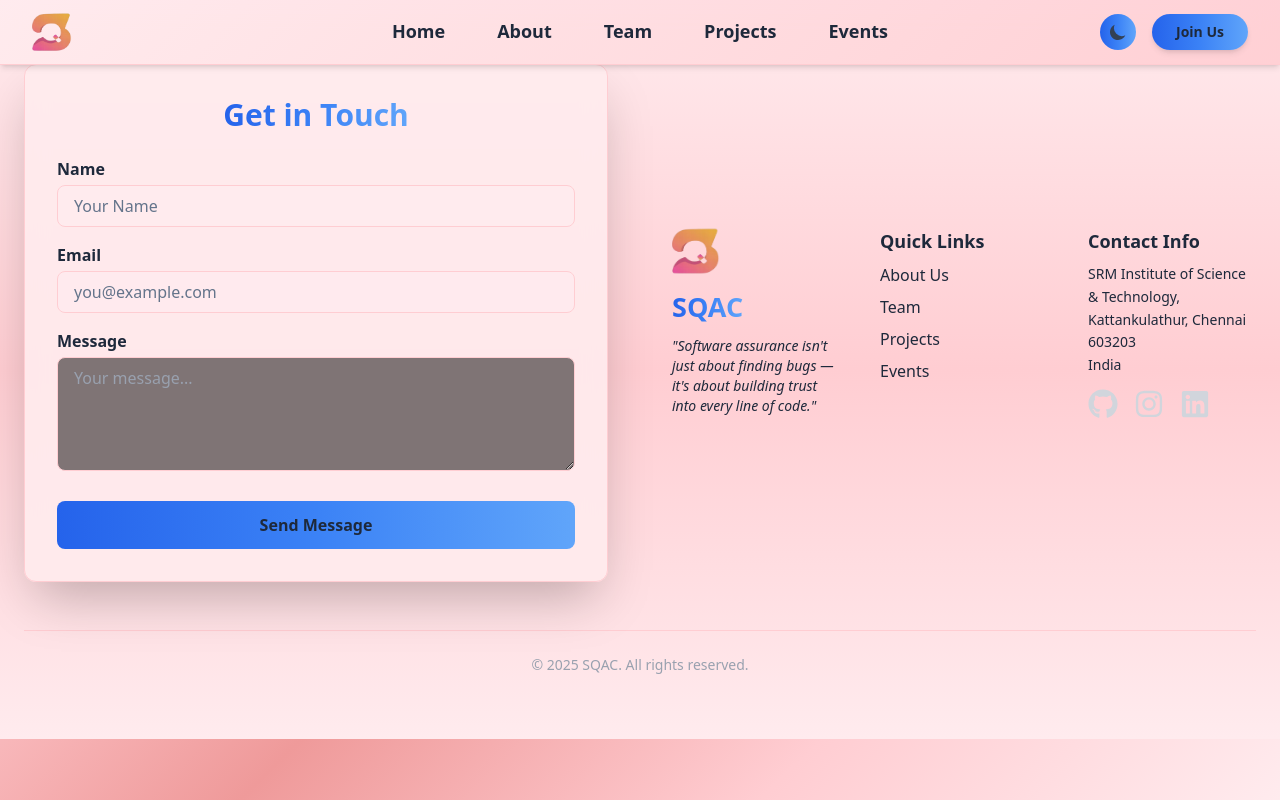
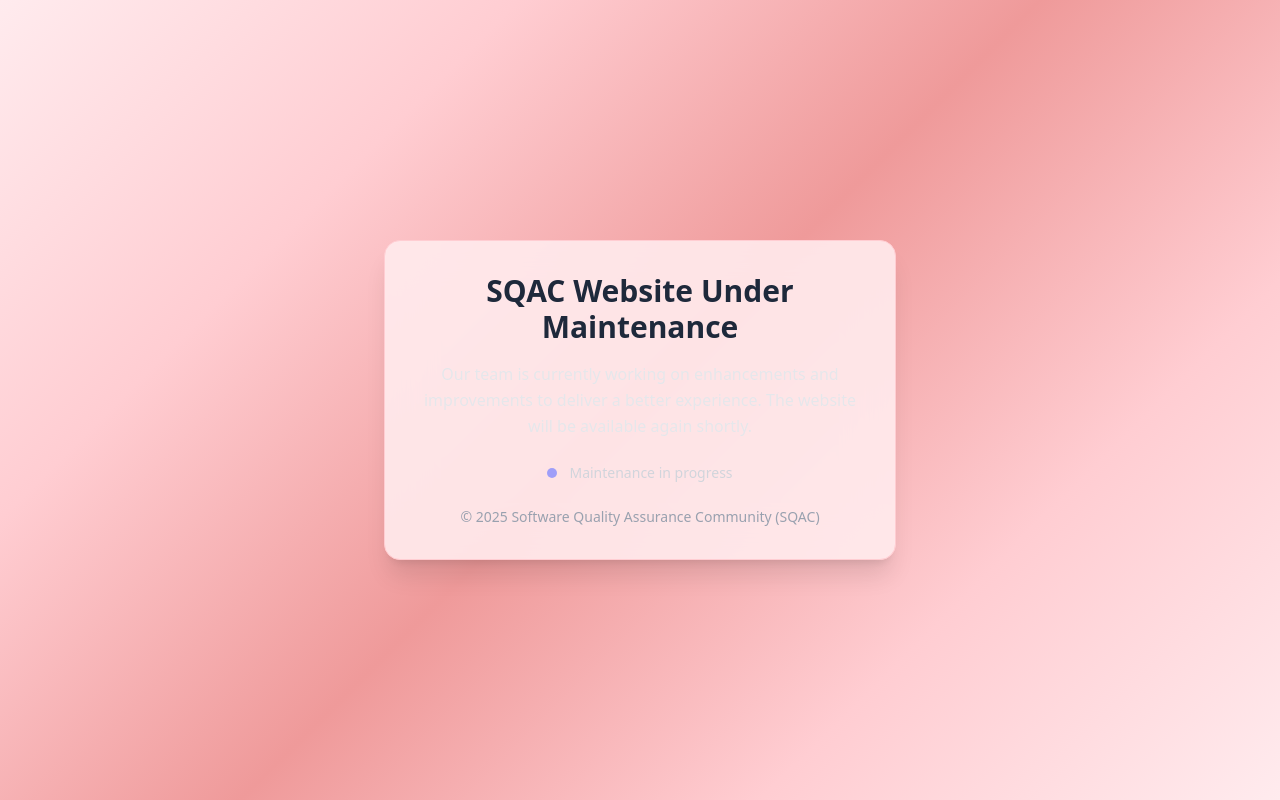
Before and after one commit to SQAC-Tech/sqac-website, a React (Vite) app in the folder Frontend/: page /maintenance in a window 1280 px wide. Built offline with nearby package versions, Linux system fonts and the light colour scheme; a web font is replaced by a local one.

Commit message:
Fix: maintenace mode on deployment

```diff
--- a/Frontend/src/App.jsx
+++ b/Frontend/src/App.jsx
@@ -1,39 +1,65 @@
-import { BrowserRouter as Router, Routes, Route } from 'react-router-dom';
+import { BrowserRouter as Router, Routes, Route, useLocation } from "react-router-dom";
 
-import HomePage from './components/HomePage/HomePage.jsx';
-import Footer from './components/Footer.jsx';
-import Aboutus from './components/Aboutus/Aboutus.jsx';
-import Events from './components/Eventspage/Events.jsx';
-import Team from './components/Team/Team.jsx';
-import Projects from './components/Projects/Projects.jsx';
-import JoinUs from './components/JoinUs/JoinUs.jsx';
-import ScrollToTop from './components/ScrollToTop.jsx';
-import useLenisScroll from './utils/smoothScroll';
-import Navbar from './components/HomePage/Navbar.jsx';
+import HomePage from "./components/HomePage/HomePage.jsx";
+import Footer from "./components/Footer.jsx";
+import Aboutus from "./components/Aboutus/Aboutus.jsx";
+import Events from "./components/Eventspage/Events.jsx";
+import Team from "./components/Team/Team.jsx";
+import Projects from "./components/Projects/Projects.jsx";
+import JoinUs from "./components/JoinUs/JoinUs.jsx";
+import Maintenance from "./components/Maintenance.jsx";
+
+import ScrollToTop from "./components/ScrollToTop.jsx";
+import useLenisScroll from "./utils/smoothScroll";
+import Navbar from "./components/HomePage/Navbar.jsx";
 import { SpeedInsights } from "@vercel/speed-insights/react";
-import { ThemeProvider } from './contexts/ThemeContext';
+import { ThemeProvider } from "./contexts/ThemeContext";
 
 import { ToastContainer } from "react-toastify";
 import "react-toastify/dist/ReactToastify.css";
 
-import MeshBackground from './MeshBackground.jsx';
-import './App.css';
+import MeshBackground from "./MeshBackground.jsx";
+import "./App.css";
 
+/* ---------------- Layout Wrapper ---------------- */
+const Layout = ({ children }) => {
+  const location = useLocation();
+  const isMaintenancePage = location.pathname === "/maintenance";
+
+  return (
+    <>
+      {/* Hide Navbar during maintenance */}
+      {!isMaintenancePage && <Navbar />}
+
+      <main className="relative z-10">
+        {children}
+      </main>
+
+      {/* Hide Footer during maintenance */}
+      {!isMaintenancePage && <Footer />}
+    </>
+  );
+};
+
+/* ---------------- App ---------------- */
 const App = () => {
   useLenisScroll();
 
   return (
     <ThemeProvider>
-      {/* 🌈 GLOBAL MESH BACKGROUND */}
+      {/* Optional: Hide mesh background on maintenance */}
       <MeshBackground />
 
       <div className="relative min-h-screen overflow-x-hidden">
         <Router>
           <ScrollToTop />
-          <Navbar />
 
-          <main className="relative z-10">
+          <Layout>
             <Routes>
+              {/* Maintenance */}
+              <Route path="/maintenance" element={<Maintenance />} />
+
+              {/* Main Website */}
               <Route path="/" element={<HomePage />} />
               <Route path="/about" element={<Aboutus />} />
               <Route path="/events" element={<Events />} />
@@ -41,16 +67,13 @@
               <Route path="/projects" element={<Projects />} />
               <Route path="/recruitment" element={<JoinUs />} />
             </Routes>
-          </main>
-
-          <Footer />
+          </Layout>
         </Router>
 
-        {/* 🔔 Toast Notifications */}
+        {/* Toast Notifications */}
         <ToastContainer
           position="top-center"
           autoClose={3000}
-          hideProgressBar={false}
           newestOnTop
           closeOnClick
           pauseOnHover
--- /dev/null
+++ b/Frontend/src/components/Maintenance.jsx
@@ -0,0 +1,33 @@
+export default function Maintenance() {
+  return (
+    <div className="min-h-screen flex items-center justify-center bg-gradient-to-br from-slate-900 via-indigo-900 to-slate-900 px-4">
+      <div className="max-w-lg w-full text-center bg-white/10 backdrop-blur-xl rounded-2xl shadow-xl p-8 border border-white/20">
+
+        {/* Logo / Title */}
+        <h1 className="text-3xl font-semibold text-white mb-4">
+          SQAC Website Under Maintenance
+        </h1>
+
+        {/* Description */}
+        <p className="text-gray-200 mb-6 leading-relaxed">
+          Our team is currently working on enhancements and improvements to
+          deliver a better experience.
+          The website will be available again shortly.
+        </p>
+
+        {/* Status Indicator */}
+        <div className="flex justify-center items-center gap-3 mb-6">
+          <span className="w-2.5 h-2.5 bg-indigo-400 rounded-full animate-pulse"></span>
+          <span className="text-sm text-gray-300">
+            Maintenance in progress
+          </span>
+        </div>
+
+        {/* Footer */}
+        <p className="text-sm text-gray-400">
+          © {new Date().getFullYear()} Software Quality Assurance Community (SQAC)
+        </p>
+      </div>
+    </div>
+  );
+}
```
Also changed, not shown: Frontend/vercel.json.
